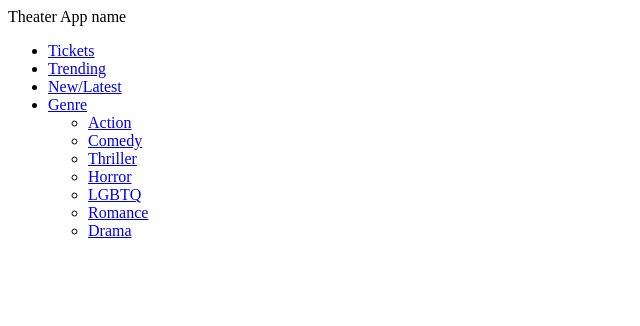
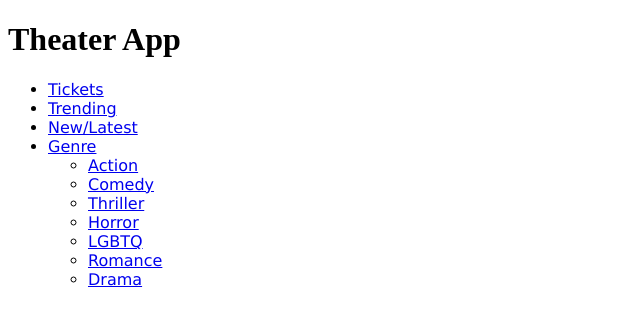
Before and after one commit to Quinton-H/Theater_App, a plain HTML site: page index.html in a window 1280 px wide. Shown: the whole page, without its empty margins (0-640 px from the left). Drawn offline with Linux system fonts and the light colour scheme.

Commit message:
second commit, add some stuff

```diff
--- a/index.html
+++ b/index.html
@@ -1,20 +1,29 @@
 <!DOCTYPE html>
 <html lang="en">
+
 <head>
     <meta charset="UTF-8">
     <meta http-equiv="X-UA-Compatible" content="IE=edge">
     <meta name="viewport" content="width=device-width, initial-scale=1.0">
+    <meta name="keywords" content="movies, theater, film, theatre">
+    <link rel="stylesheet" href="style.css">
+    <link rel="icon" type="image/png" href="http://example.com/myicon.png">
     <title>Theater App</title>
 </head>
+
 <body>
+    <!--https://validator.w3.org/ to check html code
+    https://eslint.org/ formatting code to a set of rules-->
     <!--Make a header called Theater App name and a nav bar with different options user can click-->
-    <header>Theater App name</header>
-    <div class="navbar">
+    <header>
+        <h1>Theater App</h1>
+        <nav class="navbar">
             <ul>
                 <li><a href="#tickets">Tickets</a></li>
                 <li><a href="#trending">Trending</a></li>
                 <li><a href="#new">New/Latest</a></li>
                 <li><a href="#genre">Genre</a></li>
+                <li class="list">
                     <ul>
                         <li><a href="#action">Action</a></li>
                         <li><a href="#comedy">Comedy</a></li>
@@ -24,8 +33,16 @@
                         <li><a href="#romance">Romance</a></li>
                         <li><a href="#drama">Drama</a></li>
                     </ul>
+                </li>
             </ul>
-        </div>
-    </div>
+        </nav>
+    </header>
+    <main>
+        <section></section>
+    </main>
+    <footer>
+
+    </footer>
 </body>
+
 </html>
--- a/style.css
+++ b/style.css
@@ -1,8 +1,8 @@
+
 /* try to css to html, but not working */
 .navbar {
 font-family:Verdana, Geneva, Tahoma, sans-serif;
 font-size: 16px;
-background-color: blue;
 font-weight: 500;
 }
 .genre {
@@ -10,3 +10,6 @@ font-family:Verdana, Geneva, Tahoma, sans-serif;
 font-size: 16px;
 background-color: gray;
 }
+.list {
+    list-style-type: none;
+}
```
Lines whose indentation alone changed are shown as unchanged.
